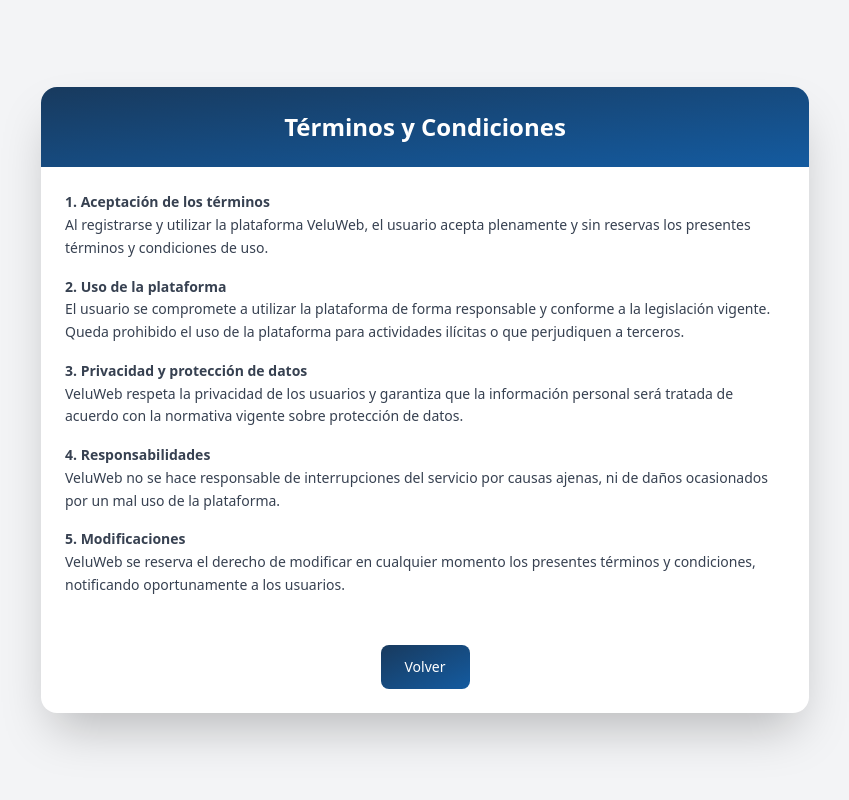
After one commit to Andynoz/Proyecto_Veluweb_2.0, a Django app: page /terminos/ in a window 1280 px wide. The commit adds this page. Shown: the whole page, without its empty margins (215-1064 px from the left). Run offline with Django 5.2, Linux system fonts and the light colour scheme; some libraries are stand-ins or nearby versions.

```diff
--- a/Proyecto_Veluweb/clientes/settings.py
+++ b/Proyecto_Veluweb/clientes/settings.py
@@ -105,7 +105,7 @@
         'ENGINE': 'django.db.backends.postgresql',
         'NAME': 'bd_veluweb',
         'USER': 'postgres',
-        'PASSWORD': '141006',
+        'PASSWORD': 'skividitoilet',
         'HOST': 'localhost',
         'PORT': '5432',
     }
--- /dev/null
+++ b/Proyecto_Veluweb/todo/templates/todo/terminos.html
@@ -0,0 +1,74 @@
+{% load static %}
+<!DOCTYPE html>
+<html lang="es">
+<head>
+    <meta charset="UTF-8">
+    <meta name="viewport" content="width=device-width, initial-scale=1.0">
+    <title>Términos y Condiciones</title>
+    <script src="https://cdn.tailwindcss.com"></script>
+    <script>
+        tailwind.config = {
+            theme: {
+                extend: {
+                    colors: {
+                        'blue-custom': '#145ba0',
+                        'blue-dark': '#183a5e',
+                    }
+                }
+            }
+        }
+    </script>
+</head>
+<body class="flex justify-center items-center min-h-screen bg-gray-100 p-5">
+
+<div class="w-full max-w-3xl rounded-2xl shadow-2xl bg-white overflow-hidden">
+    <!-- Header -->
+    <div class="bg-gradient-to-br from-blue-dark to-blue-custom py-6 px-6 text-center text-white">
+        <h1 class="text-2xl font-semibold">Términos y Condiciones</h1>
+    </div>
+
+    <!-- Contenido scrollable -->
+    <div class="p-6 max-h-[500px] overflow-y-auto text-gray-700 leading-relaxed text-sm">
+        <p><strong>1. Aceptación de los términos</strong></p>
+        <p>
+            Al registrarse y utilizar la plataforma VeluWeb, el usuario acepta plenamente y sin reservas
+            los presentes términos y condiciones de uso.
+        </p>
+
+        <p class="mt-4"><strong>2. Uso de la plataforma</strong></p>
+        <p>
+            El usuario se compromete a utilizar la plataforma de forma responsable y conforme a la
+            legislación vigente. Queda prohibido el uso de la plataforma para actividades ilícitas
+            o que perjudiquen a terceros.
+        </p>
+
+        <p class="mt-4"><strong>3. Privacidad y protección de datos</strong></p>
+        <p>
+            VeluWeb respeta la privacidad de los usuarios y garantiza que la información personal será
+            tratada de acuerdo con la normativa vigente sobre protección de datos.
+        </p>
+
+        <p class="mt-4"><strong>4. Responsabilidades</strong></p>
+        <p>
+            VeluWeb no se hace responsable de interrupciones del servicio por causas ajenas,
+            ni de daños ocasionados por un mal uso de la plataforma.
+        </p>
+
+        <p class="mt-4"><strong>5. Modificaciones</strong></p>
+        <p>
+            VeluWeb se reserva el derecho de modificar en cualquier momento los presentes términos
+            y condiciones, notificando oportunamente a los usuarios.
+        </p>
+    </div>
+
+    <!-- Botón volver -->
+    <div class="p-6 flex justify-center">
+        <a href="{% url 'signIn' %}"
+           class="bg-gradient-to-br from-blue-dark to-blue-custom text-white px-6 py-3 rounded-lg font-medium text-sm transition-all duration-300 hover:-translate-y-1 no-underline text-center">
+           Volver
+        </a>
+    </div>
+</div>
+
+</body>
+</html>
--- a/Proyecto_Veluweb/todo/urls.py
+++ b/Proyecto_Veluweb/todo/urls.py
@@ -61,6 +61,8 @@
 
     # Enviar factura por email
     path("facturas/<int:pk>/enviar/", views.enviar_factura_email, name="enviar_factura"),
+
+    path('terminos/', views.terminos, name='terminos'),
 ]
 
 # Para servir archivos multimedia en desarrollo
--- a/Proyecto_Veluweb/todo/views.py
+++ b/Proyecto_Veluweb/todo/views.py
@@ -400,6 +400,8 @@
 
     return render(request, 'todo/signIn.html', {'form': AuthenticationForm()})
 
+def terminos(request):
+    return render(request, "todo/terminos.html")
 
 def enviar_codigo_reset(user):
     codigo = generar_codigo_corto()
```
Also changed, not shown: Proyecto_Veluweb/todo/templates/todo/registro.html (+20 -0 lines).
